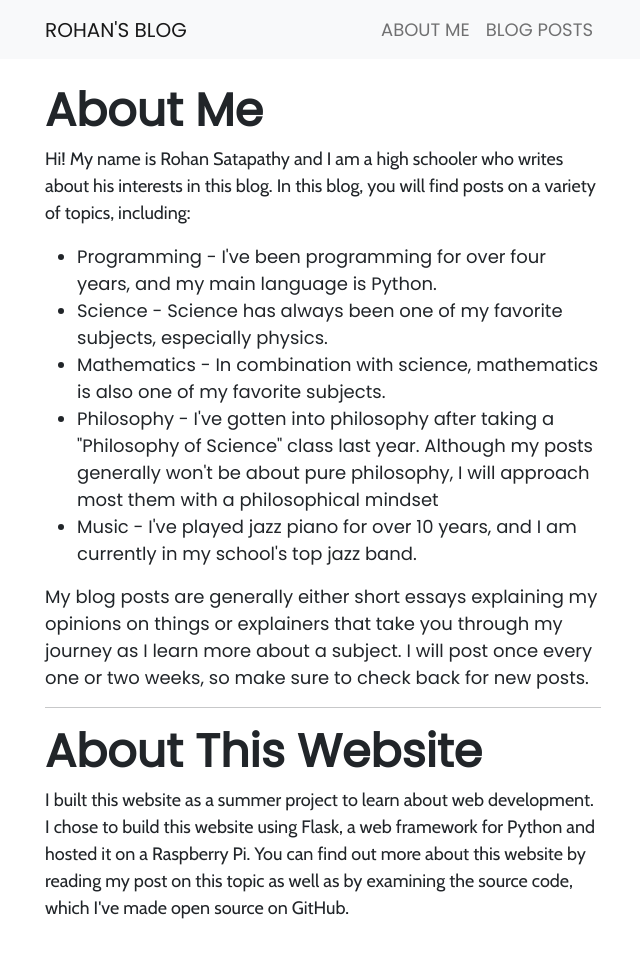
After one commit to rohansatapathy/rohansatapathy.com, a Flask app: template blog/templates/about_me.html in a window 1280 px wide. The commit adds this page. Shown: the whole page, without its empty margins (317-957 px from the left). Run offline with Flask 2, Linux system fonts and the light colour scheme; the template is opened without the code that fills it, so the values that code supplies are empty.

Commit message:
Add About Me page

```diff
--- a/blog/routes.py
+++ b/blog/routes.py
@@ -16,9 +16,9 @@ def page(path):
     return render_template('post.html', post=post, title=post.meta['title'])
 
 
-@app.route('/about_me/')
+@app.route('/about-me/')
 def about_me():
-    return "About Me"
+    return render_template('about_me.html', title='About Me')
 
 
 @app.route('/posts/')
--- /dev/null
+++ b/blog/templates/about_me.html
@@ -0,0 +1,31 @@
+{% extends 'base.html' %}
+
+{% block content %}
+  <h1>About Me</h1>
+  <p>
+    Hi! My name is Rohan Satapathy and I am a high schooler who writes about his interests in this
+    blog. In this blog, you will find posts on a variety of topics, including:
+    <ul>
+      <li>Programming - I've been programming for over four years, and my main language is Python.</li>
+      <li>Science - Science has always been one of my favorite subjects, especially physics. </li>
+      <li>Mathematics - In combination with science, mathematics is also one of my favorite subjects.</li>
+      <li>Philosophy - I've gotten into philosophy after taking a "Philosophy of Science" class last year.
+        Although my posts generally won't be about pure philosophy, I will approach most them with a philosophical mindset </li>
+      <li>Music - I've played jazz piano for over 10 years, and I am currently in my school's top jazz band.</li>
+    </ul>
+
+    My blog posts are generally either short essays explaining my opinions on things or explainers that take you
+    through my journey as I learn more about a subject. I will post once every one or two weeks, so make sure to
+    check back for new posts.
+  </p>
+
+  <hr>
+
+  <h1>About This Website</h1>
+  <p>
+    I built this website as a summer project to learn about web development. I chose to build this
+    website using Flask, a web framework for Python and hosted it on a Raspberry Pi. You
+    can find out more about this website by reading my post on this topic as well as by examining the
+    source code, which I've made open source on GitHub.
+  </p>
+{% endblock %}
--- a/blog/templates/base.html
+++ b/blog/templates/base.html
@@ -19,6 +19,7 @@
   <style>
     body {
       font-family: 'Poppins', sans-serif;
+      font-size: 18px;
     }
 
     p {
@@ -27,6 +28,7 @@
 
     h1 {
       font-weight: bold;
+      font-size: 46px;
     }
   </style>
 
```
Also changed, not shown: blog/pages/test-post.md (+1 -1 lines).
